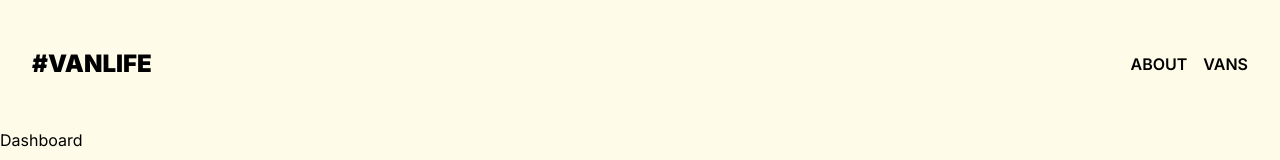
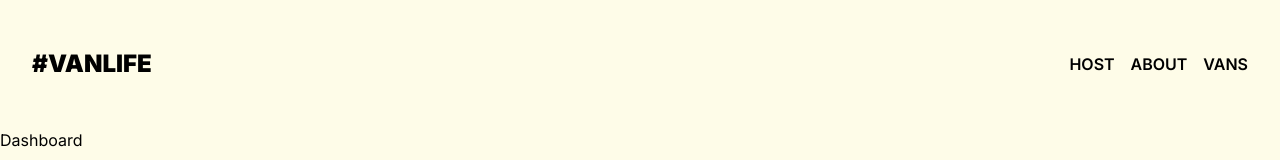
Before and after one commit to munergenis/van-life, a React (Vite) app: page /host in a window 1280 px wide. Shown: the top 160 px of the page. Built offline with nearby package versions, Linux system fonts and the light colour scheme; what miragejs would draw is missing.

Commit message:
add Host Link to header nav. links to /host route

```diff
--- a/src/components/Layout/Header.jsx
+++ b/src/components/Layout/Header.jsx
@@ -7,7 +7,8 @@ const Header = () => {
         <h1 className='text-2xl font-black'>#VANLIFE</h1>
       </Link>
       <nav className='flex gap-4 font-semibold uppercase'>
-        <Link className='underline-offset-8 hover:underline' to='/about'>About</Link>
+        <Link className='hover:underline hover:underline-offset-8' to='/host'>Host</Link>
+        <Link className='hover:underline hover:underline-offset-8' to='/about'>About</Link>
         <Link className='hover:underline hover:underline-offset-8' to='/vans'>Vans</Link>
       </nav>
     </header>
```
